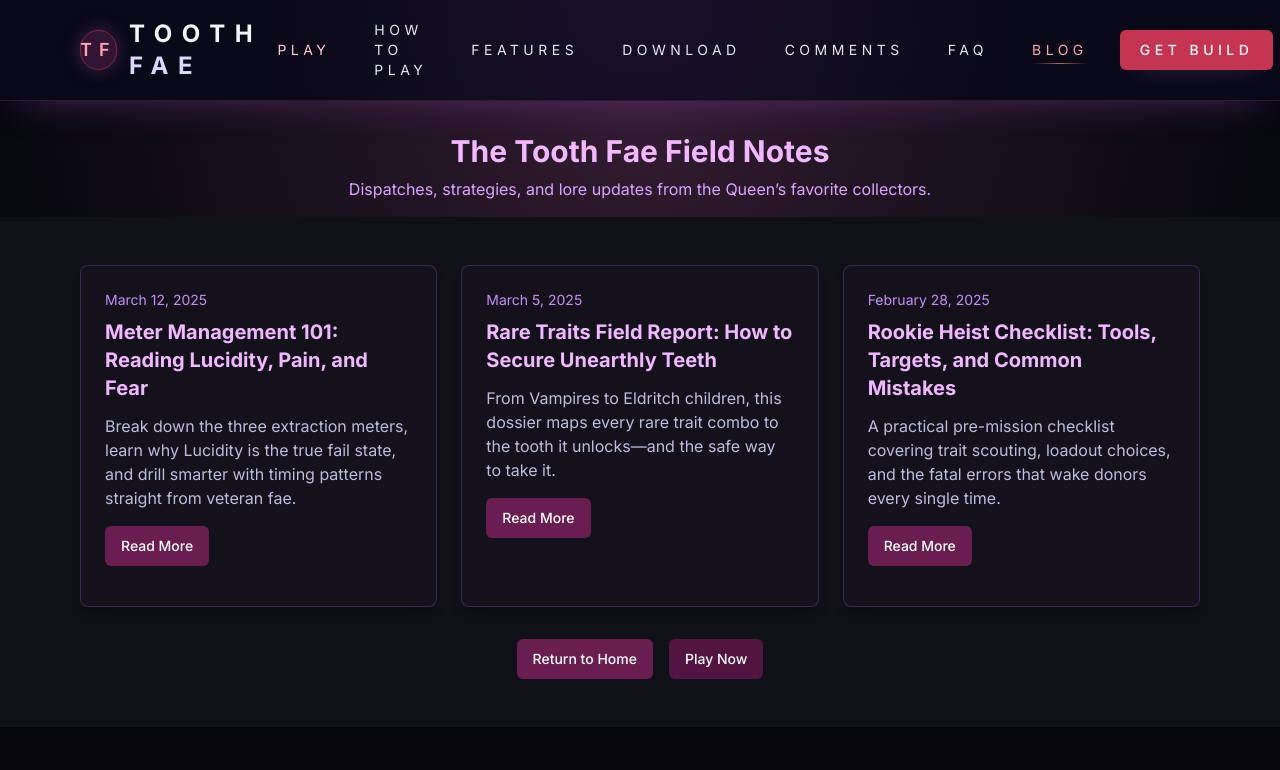
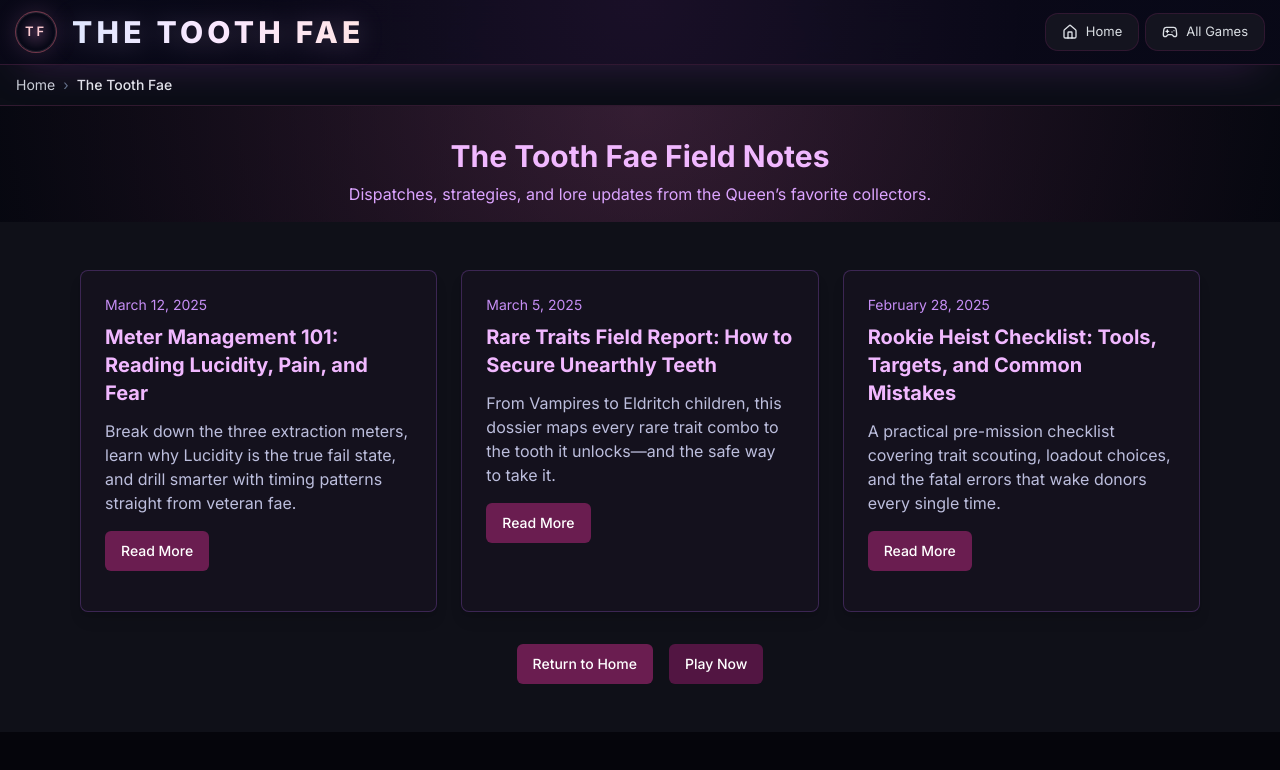
Before and after one commit to melooooooo/cattle-template, a Next.js app: page /blog in a window 1280 px wide. Shown: the top 770 px of the page. Built offline with nearby package versions, Linux system fonts and the light colour scheme.

Commit message:
调整首页

```diff
--- /dev/null
+++ b/app/games/page.tsx
@@ -0,0 +1,29 @@
+"use client";
+
+import Navigation from "@/components/navigation";
+import Link from "next/link";
+import { Card } from "@/components/ui/card";
+
+export default function GamesIndexPage() {
+  return (
+    <main className="flex min-h-screen flex-col items-center">
+      <div className="w-full grassland-section">
+        <Navigation />
+        <div className="w-full max-w-7xl mx-auto px-4 pt-8 pb-4">
+          <h1 className="text-3xl font-bold text-slate-100">All Games</h1>
+          <p className="text-neutral-300 mt-2">Explore titles in our collection.</p>
+        </div>
+      </div>
+
+      <div className="w-full white-section py-12">
+        <div className="max-w-7xl mx-auto px-4 grid grid-cols-1 md:grid-cols-2 lg:grid-cols-3 gap-6">
+          <Card className="bg-white shadow-md border-gray-200 p-4">
+            <h3 className="text-xl font-semibold text-green-800 mb-2">The Tooth Fae</h3>
+            <p className="text-gray-700 mb-3">Unearthly stealth and the ultimate tooth collection.</p>
+            <Link href="/" className="text-green-700 hover:underline">Go to game</Link>
+          </Card>
+        </div>
+      </div>
+    </main>
+  );
+}
--- a/app/page.tsx
+++ b/app/page.tsx
@@ -358,6 +358,20 @@ export default function Home() {
         </div>
       </div>
 
+      {/* Game Content Sub‑Navigation */}
+      <div className="w-full py-4">
+        <div className="max-w-7xl mx-auto px-4">
+          <nav className="flex flex-wrap items-center gap-2 rounded-xl border border-[rgba(122,52,99,0.35)] bg-[#0f1018] p-2 shadow-[0_10px_24px_-18px_rgba(147,72,166,0.6)]">
+            <a href="#play" onClick={(e) => scrollToSection(e as any, 'play')} className="px-3 py-2 text-xs md:text-sm text-slate-100 rounded-lg bg-[#14141f] border border-[rgba(122,52,99,0.35)] hover:border-rose-400/60">Play</a>
+            <a href="#guide" onClick={(e) => scrollToSection(e as any, 'guide')} className="px-3 py-2 text-xs md:text-sm text-slate-100 rounded-lg bg-[#14141f] border border-[rgba(122,52,99,0.35)] hover:border-rose-400/60">Guide</a>
+
+            <a href="#download" onClick={(e) => scrollToSection(e as any, 'download')} className="px-3 py-2 text-xs md:text-sm text-slate-100 rounded-lg bg-[#14141f] border border-[rgba(122,52,99,0.35)] hover:border-rose-400/60">Download</a>
+            <a href="#faq" onClick={(e) => scrollToSection(e as any, 'faq')} className="px-3 py-2 text-xs md:text-sm text-slate-100 rounded-lg bg-[#14141f] border border-[rgba(122,52,99,0.35)] hover:border-rose-400/60">FAQ</a>
+            <a href="/blog" className="px-3 py-2 text-xs md:text-sm text-slate-100 rounded-lg bg-[#14141f] border border-[rgba(122,52,99,0.35)] hover:border-rose-400/60">Blog</a>
+            <a href="#comments" onClick={(e) => scrollToSection(e as any, 'comments')} className="px-3 py-2 text-xs md:text-sm text-slate-100 rounded-lg bg-[#14141f] border border-[rgba(122,52,99,0.35)] hover:border-rose-400/60">Comments</a>
+          </nav>
+        </div>
+      </div>
 
       {/* Main Content Layout */}
       <div className="w-full py-12">
@@ -515,47 +529,7 @@ export default function Home() {
                 </div>
               </div>
             </section>
-            <section id="features" className="rounded-2xl border border-[rgba(122,52,99,0.35)] bg-[#0f1018] p-6 shadow-[0_18px_36px_-24px_rgba(147,72,166,0.6)]">
-              <h2 className="text-2xl font-semibold tracking-[0.28em] uppercase text-slate-100 mb-4">Systems That Keep You Alive</h2>
-              <div className="space-y-4">
-                <div className="flex items-start gap-3">
-                  <span className="mt-1 flex h-8 w-8 items-center justify-center rounded-full bg-[rgba(147,53,120,0.45)]">
-                    <BarChart className="h-4 w-4 text-rose-200" />
-                  </span>
-                  <div>
-                    <h3 className="text-sm font-semibold uppercase tracking-[0.24em] text-slate-100">Meter-Oriented Stealth</h3>
-                    <p className="text-sm text-neutral-300 leading-relaxed">Lucidity, Pain, and Fear tug at each other—any greed snaps the sleeper awake.</p>
-                  </div>
-                </div>
-                <div className="flex items-start gap-3">
-                  <span className="mt-1 flex h-8 w-8 items-center justify-center rounded-full bg-[rgba(147,53,120,0.45)]">
-                    <Shield className="h-4 w-4 text-rose-200" />
-                  </span>
-                  <div>
-                    <h3 className="text-sm font-semibold uppercase tracking-[0.24em] text-slate-100">Living Floorplans</h3>
-                    <p className="text-sm text-neutral-300 leading-relaxed">Track creaking boards, patrolling pets, and cold drafts—the escape route matters more than the tools.</p>
-                  </div>
-                </div>
-                <div className="flex items-start gap-3">
-                  <span className="mt-1 flex h-8 w-8 items-center justify-center rounded-full bg-[rgba(147,53,120,0.45)]">
-                    <Sparkles className="h-4 w-4 text-rose-200" />
-                  </span>
-                  <div>
-                    <h3 className="text-sm font-semibold uppercase tracking-[0.24em] text-slate-100">Relentless Progression</h3>
-                    <p className="text-sm text-neutral-300 leading-relaxed">Every flawless pull unlocks new intel and targets; the Queen always hungers for rarer trophies.</p>
-                  </div>
-                </div>
-                <div className="flex items-start gap-3">
-                  <span className="mt-1 flex h-8 w-8 items-center justify-center rounded-full bg-[rgba(147,53,120,0.45)]">
-                    <Gamepad2 className="h-4 w-4 text-rose-200" />
-                  </span>
-                  <div>
-                    <h3 className="text-sm font-semibold uppercase tracking-[0.24em] text-slate-100">Loadout Tuning</h3>
-                    <p className="text-sm text-neutral-300 leading-relaxed">Tune dust potency, drill heat, and anesthetic dosage so you're ready for Tough or Eldritch encounters.</p>
-                  </div>
-                </div>
-              </div>
-            </section>
+
 
             <section id="download" className="rounded-2xl border border-[rgba(122,52,99,0.35)] bg-[#0f1018] p-6 shadow-[0_18px_36px_-24px_rgba(147,72,166,0.6)]">
               <h2 className="text-2xl font-semibold tracking-[0.28em] uppercase text-slate-100 mb-4">Download Training Builds</h2>
@@ -811,8 +785,8 @@ export default function Home() {
                     </a>
                   </li>
                   <li>
-                    <a href="https://thetoothfae.com/#features" onClick={(e) => scrollToSection(e, "features")} className="text-neutral-800 hover:text-green-600">
-                      Features
+                    <a href="https://thetoothfae.com/#guide" onClick={(e) => scrollToSection(e, "guide")} className="text-neutral-800 hover:text-green-600">
+                      Guide
                     </a>
                   </li>
                   <li>
--- a/components/navigation.tsx
+++ b/components/navigation.tsx
@@ -1,148 +1,56 @@
 "use client"
 
-import { useState, useEffect } from "react"
-import { Menu } from "lucide-react"
-import { Button } from "@/components/ui/button"
+import { Home as HomeIcon, Gamepad2 } from "lucide-react"
+import Link from "next/link"
 import { usePathname } from "next/navigation"
-import Link from "next/link"
 
 export default function Navigation() {
-  const [isMenuOpen, setIsMenuOpen] = useState(false)
   const pathname = usePathname()
-  const isHomePage = pathname === "/"
+  const isHome = pathname === "/"
+  const isGames = pathname?.startsWith("/games")
 
-  const toggleMenu = () => {
-    setIsMenuOpen(prev => !prev)
-  }
-
-  // 根据窗口尺寸在移动端关闭导航抽屉
-  useEffect(() => {
-    const handleResize = () => {
-      if (window.innerWidth >= 768) {
-        setIsMenuOpen(false)
-      }
-    }
-
-    window.addEventListener("resize", handleResize)
-    return () => window.removeEventListener("resize", handleResize)
-  }, [])
-
-  const scrollToSection = (e: React.MouseEvent<HTMLAnchorElement>, sectionId: string) => {
-    e.preventDefault()
-    const element = document.getElementById(sectionId)
-    if (element) {
-      element.scrollIntoView({ behavior: "smooth" })
-    } else {
-      window.location.href = `/#${sectionId}`
-    }
-  }
-
-  const renderNavLink = (
-    href: string,
-    sectionId: string,
-    label: string,
-    emphasize: boolean = false,
-    isPage: boolean = false
-  ) => {
-    const isCurrentPage =
-      pathname === `/${sectionId}` ||
-      (pathname === "/play" && sectionId === "play") ||
-      (pathname === "/how-to-play" && sectionId === "how-to-play") ||
-      (pathname === "/features" && sectionId === "features") ||
-      (pathname === "/download" && sectionId === "download") ||
-      (pathname === "/comments" && sectionId === "comments") ||
-      (pathname === "/faq" && sectionId === "faq") ||
-      (pathname === "/blog" && sectionId === "blog") ||
-      (pathname.startsWith("/blog/") && sectionId === "blog")
-
-    const baseClasses =
-      "group relative flex items-center px-3 py-2 text-xs md:text-sm tracking-[0.32em] uppercase transition-colors duration-200"
-    const activeClasses = isCurrentPage ? "text-rose-300" : emphasize ? "text-rose-200" : "text-slate-200"
-    const hoverClasses = "hover:text-rose-300"
-
-    const Highlight = ({ active }: { active: boolean }) => (
-      <span
-        className={`pointer-events-none absolute inset-x-3 bottom-1 h-px bg-gradient-to-r from-transparent via-rose-400/75 to-transparent transition-opacity duration-200 ${
-          active ? "opacity-100" : "opacity-0 group-hover:opacity-80"
-        }`}
-      />
-    )
-
-    const renderAnchor = (props: React.HTMLProps<HTMLAnchorElement>) => (
-      <a {...props} className={`${baseClasses} ${activeClasses} ${hoverClasses}`}>
-        <span className="relative z-10">{label}</span>
-        <Highlight active={isCurrentPage} />
-      </a>
-    )
-
-    if (isPage) {
-      return (
-        <Link href={`/${sectionId}`} className={`${baseClasses} ${activeClasses} ${hoverClasses}`}>
-          <span className="relative z-10">{label}</span>
-          <Highlight active={isCurrentPage} />
-        </Link>
-      )
-    }
-
-    if (isHomePage) {
-      return renderAnchor({
-        href,
-        onClick: (e: React.MouseEvent<HTMLAnchorElement>) => scrollToSection(e, sectionId),
-      })
-    }
-
-    if (isCurrentPage) {
-      return (
-        <span className={`${baseClasses} text-rose-300 cursor-default`}>
-          <span className="relative z-10">{label}</span>
-          <Highlight active />
-        </span>
-      )
-    }
-
-    return renderAnchor({ href })
-  }
+  const pillBase =
+    "inline-flex items-center gap-2 rounded-xl px-4 py-2 text-[13px] text-slate-100/90 ring-1 ring-[rgba(122,52,99,0.35)] bg-[#14141f] hover:text-white hover:ring-rose-400/60 hover:bg-[#171723] transition"
+  const pillActive = "text-white ring-rose-400/60 bg-[#171723] shadow-[0_10px_25px_-18px_rgba(239,147,219,0.9)]"
 
   return (
     <header className="w-full sticky top-0 z-50">
+      {/* Dark Glass Top Bar */}
       <div className="relative isolate border-b border-[rgba(122,52,99,0.35)] bg-gradient-to-r from-[#090918]/95 via-[#120a1b]/92 to-[#090918]/95 backdrop-blur-md shadow-[0_16px_42px_-24px_rgba(140,67,170,0.6)]">
         <div className="absolute inset-0 pointer-events-none opacity-60 bg-[radial-gradient(circle_at_top,_rgba(148,64,158,0.18),_transparent_60%)]" />
 
-        <div className="relative max-w-6xl mx-auto flex flex-col md:flex-row items-center justify-between px-4 py-3">
-          <div className="w-full md:w-auto flex items-center justify-between gap-4 md:gap-6">
-            <div className="flex items-center gap-3">
-              <span className="relative flex h-9 w-9 md:h-10 md:w-10 items-center justify-center rounded-full bg-[rgba(128,43,107,0.35)] backdrop-blur">
-                <span className="absolute inset-0 rounded-full border border-rose-500/40 shadow-[0_0_18px_rgba(237,120,198,0.25)]" />
-                <span className="text-rose-300 text-lg font-semibold tracking-[0.4em]">TF</span>
-              </span>
-              <Link href="/" className="text-2xl font-bold text-slate-100 tracking-[0.4em] uppercase">
-                Tooth <span className="text-violet-200">Fae</span>
-              </Link>
-            </div>
+        <div className="relative max-w-7xl mx-auto flex items-center justify-between px-4 py-3">
+          {/* Brand */}
+          <Link href="/" className="flex items-center gap-4 group select-none">
+            <span className="relative flex h-10 w-10 items-center justify-center rounded-full ring-1 ring-rose-400/40 bg-[radial-gradient(ellipse_at_center,_rgba(239,147,219,0.20),_transparent_60%)] shadow-[0_0_24px_rgba(239,147,219,0.18)]">
+              <span className="absolute inset-0 rounded-full border border-white/10" />
+              <span className="text-[13px] font-semibold tracking-[0.22em] text-rose-200">TF</span>
+            </span>
+            <span className="text-2xl md:text-3xl font-extrabold uppercase leading-none tracking-[0.14em] bg-gradient-to-r from-indigo-100 via-fuchsia-100 to-rose-100 bg-clip-text text-transparent drop-shadow-[0_2px_12px_rgba(233,200,255,0.25)]">
+              The Tooth Fae
+            </span>
+          </Link>
 
-            <Button variant="ghost" size="icon" className="md:hidden text-slate-200" onClick={toggleMenu} aria-label="Toggle menu">
-              <Menu className="h-6 w-6" />
-            </Button>
-          </div>
+          {/* Primary items */}
+          <nav className="flex items-center gap-2">
+            <Link href="/" className={`${pillBase} ${isHome ? pillActive : ""}`}>
+              <HomeIcon className="h-4 w-4" />
+              <span>Home</span>
+            </Link>
+            <Link href="/games" className={`${pillBase} ${isGames ? pillActive : ""}`}>
+              <Gamepad2 className="h-4 w-4" />
+              <span>All Games</span>
+            </Link>
+          </nav>
+        </div>
+      </div>
 
-          <nav
-            className={`${isMenuOpen ? "flex" : "hidden"} md:flex flex-col md:flex-row w-full md:w-auto items-center gap-3 md:gap-5 mt-4 md:mt-0`}
-          >
-            {renderNavLink("https://thetoothfae.com/play", "play", "Play", true)}
-            {renderNavLink("https://thetoothfae.com/how-to-play", "how-to-play", "How to Play")}
-            {renderNavLink("https://thetoothfae.com/features", "features", "Features")}
-            {renderNavLink("https://thetoothfae.com/download", "download", "Download")}
-            {renderNavLink("https://thetoothfae.com/comments", "comments", "Comments")}
-            {renderNavLink("https://thetoothfae.com/faq", "faq", "FAQ")}
-            {renderNavLink("https://thetoothfae.com/blog", "blog", "Blog", false, true)}
-
-            <Button
-              asChild
-              className="mt-4 md:mt-0 bg-rose-500/80 hover:bg-rose-500 text-white tracking-[0.32em] uppercase px-5 py-2 shadow-[0_10px_25px_-18px_rgba(239,147,219,0.9)]"
-            >
-              <Link href="/download">Get Build</Link>
-            </Button>
-          </nav>
+      {/* Breadcrumb Bar (dark to match site) */}
+      <div className="w-full border-b border-[rgba(122,52,99,0.35)] bg-[#0b0d16]">
+        <div className="max-w-7xl mx-auto px-4 py-2.5 text-sm text-slate-200/90 flex items-center gap-2">
+          <Link href="/" className="hover:text-rose-200">Home</Link>
+          <span className="text-slate-500">›</span>
+          <span className="text-slate-100/95 font-medium">{isGames ? "All Games" : "The Tooth Fae"}</span>
         </div>
       </div>
     </header>
```
